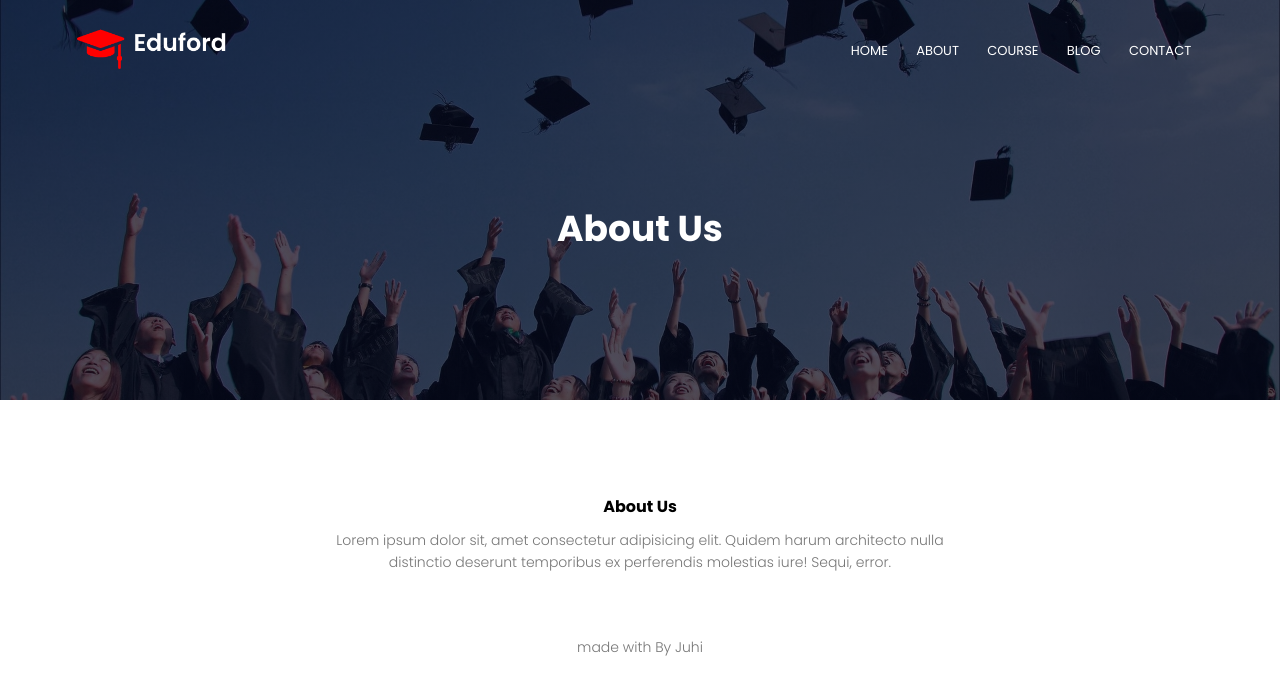
After one commit to juhinagpure/Eduford-university, a PHP site: page /about.html in a window 1280 px wide. The commit adds this page. Shown: the top 697 px of the page. Run offline with PHP 8.4, Linux system fonts and the light colour scheme.

Commit message:
added about us html file and style it

```diff
--- /dev/null
+++ b/about.html
@@ -0,0 +1,76 @@
+<!DOCTYPE html>
+<html lang="en">
+
+<head>
+    <meta charset="UTF-8">
+    <meta http-equiv="X-UA-Compatible" content="IE=edge">
+    <meta name="viewport" content="width=device-width, initial-scale=1.0">
+    <link rel="stylesheet" href="style.css">
+    <link rel="preconnect" href="https://fonts.googleapis.com">
+    <link rel="preconnect" href="https://fonts.gstatic.com" crossorigin>
+    <link rel="stylesheet"
+        href="https://cdn.jsdelivr.net/npm/@fortawesome/fontawesome-free@6.2.1/css/fontawesome.min.css">
+    <link
+        href="https://fonts.googleapis.com/css2?family=Poppins:ital,wght@0,200;0,300;0,400;0,500;0,700;0,800;0,900;1,700&display=swap"
+        rel="stylesheet">
+    <title>EDUFORD UNIVERSITY WEBSITE</title>
+</head>
+
+<body>
+    <section class="sub-header">
+        <nav><a href="index.html"><img src="/eduford_img/logo.png" alt=""></a>
+            <div class="nav-links id=" navLinks">
+                <i class="fa fa-time" onclick="hideMenu()"></i>
+                <ul>
+                    <li><a href="">HOME</a></li>
+                    <li><a href="">ABOUT</a></li>
+                    <li><a href="">COURSE</a></li>
+                    <li><a href="">BLOG</a></li>
+                    <li><a href="">CONTACT</a></li>
+                </ul>
+            </div><i class="fa fa-bars" onclick="showMenu()"></i>
+        </nav>
+        <h1>About Us</h1>
+    </section>
+
+    <!-- aboust us content -->
+    <section class="about-us">
+        <div class="row">
+            <div class="about-col">
+                <div class="about-col"></div>
+            </div>
+        </div>
+
+    </section>
+
+
+    <!-- Footer -->
+    <section class="footer">
+        <h4>About Us</h4>
+        <p>Lorem ipsum dolor sit, amet consectetur adipisicing elit. Quidem harum architecto nulla <br>distinctio
+            deserunt temporibus ex perferendis molestias iure! Sequi, error.</p>
+        <div class="icons">
+            <i class="fa fa-facebook"></i>
+            <i class="fa fa-twitter"></i>
+            <i class="fa fa-instagram"></i>
+            <i class="fa fa-Linekdin"></i>
+        </div>
+        <p>made with <i class="fa fa-heart-o"></i>By Juhi
+        </p>
+    </section>
+
+    <!-- javascript for toggle menu
+    <script>
+        var navLinks = document.getElementById("navLinks");
+
+        function showMenu() {
+            navLinks.style.right = "0";
+        }
+
+        function showMenu() {
+            navLinks.style.right = "-200px";
+        }
+    </script> -->
+</body>
+
+</html>
--- a/style.css
+++ b/style.css
@@ -346,3 +346,17 @@ padding: 18px 0;
 .fa-heart-o{
     color: #f44336;
 }
+
+/* About us page */
+.sub-header{
+    height: 50vh;
+    width: 100%;
+    background-image:linear-gradient(rgba(4,9,30,0.7),rgba(4,9,30,0.7)),url('/eduford_img/background.jpg');
+    background-position: center;
+    background-size: cover;
+    text-align: center;
+    color: #fff;
+}
+.sub-header h1{
+    margin-top: 100px;
+}
```
Also changed, not shown: index.html (+38 -58 lines).
